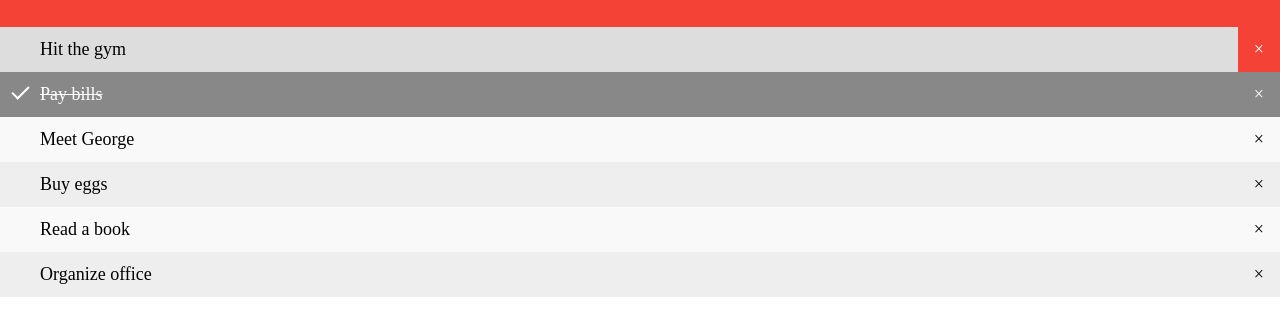
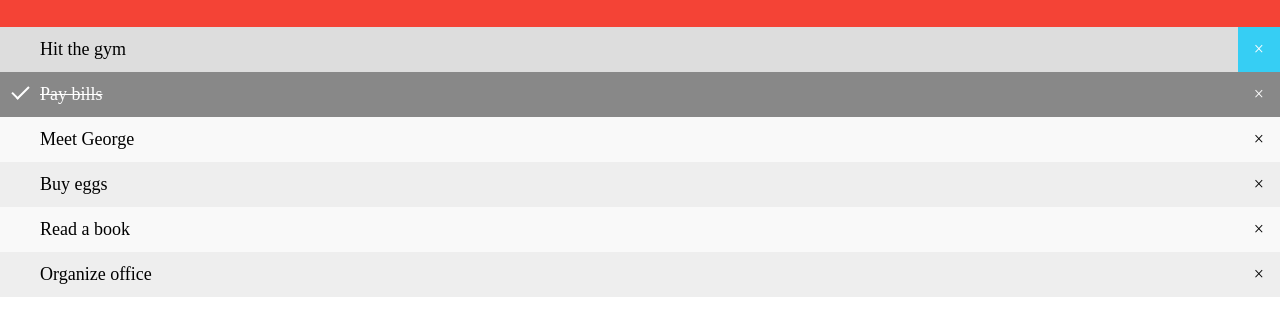
Before and after one commit to MAURYA61/-codsoft-Js-dev, a plain HTML site: page To Do List/index.html in a window 1280 px wide. In both pictures the pointer is over the element 1258 px from the left and 157 px from the top of the page. Shown: the part 108-444 px from the top of the page. Drawn offline with Linux system fonts and the light colour scheme.

Commit message:
not change

```diff
--- a/To Do List/style.css
+++ b/To Do List/style.css
@@ -71,7 +71,7 @@ body {
   }
 
   .close:hover {
-    background-color: #f44336;
+    background-color: #36cef4;
     color: white;
   }
 
```
